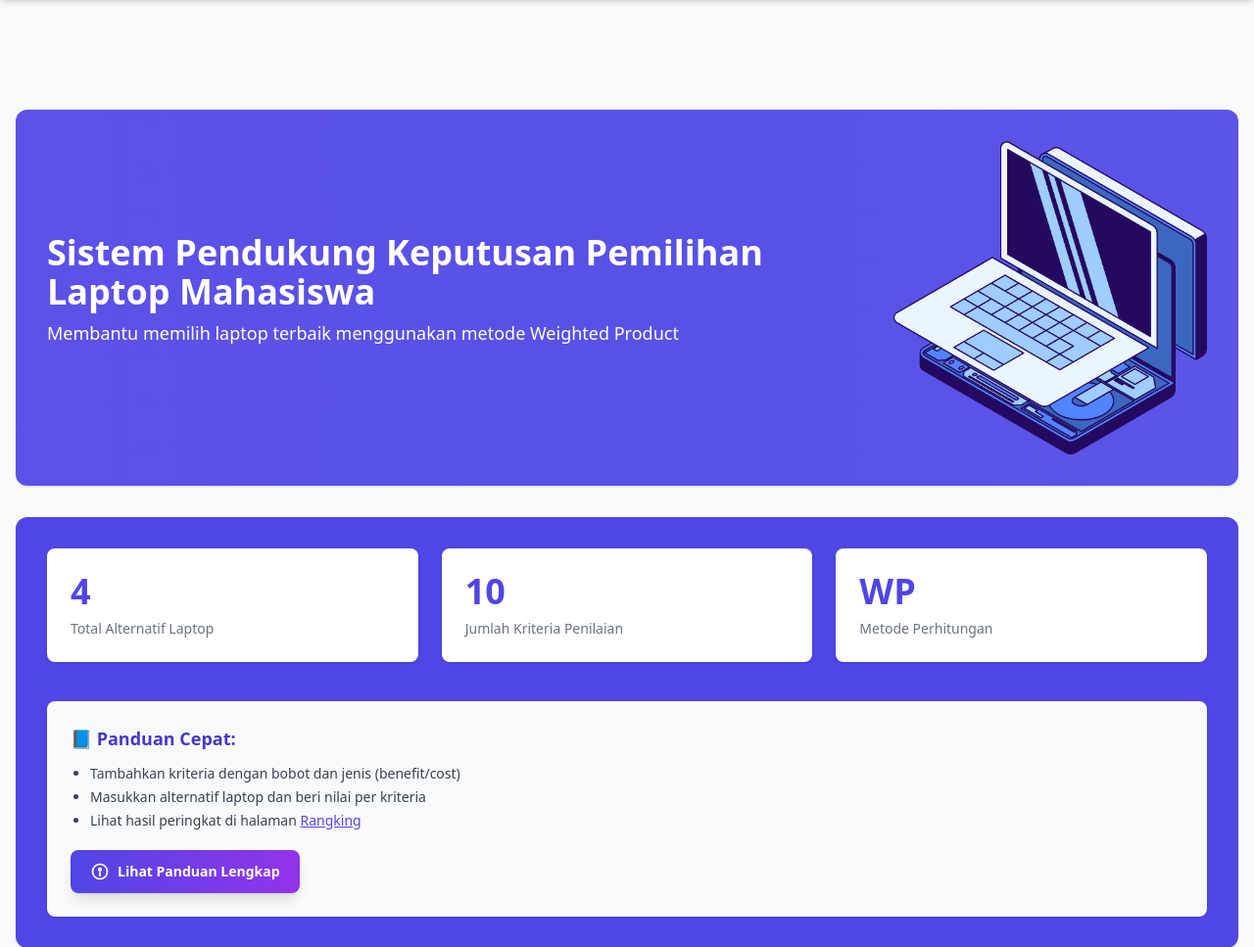
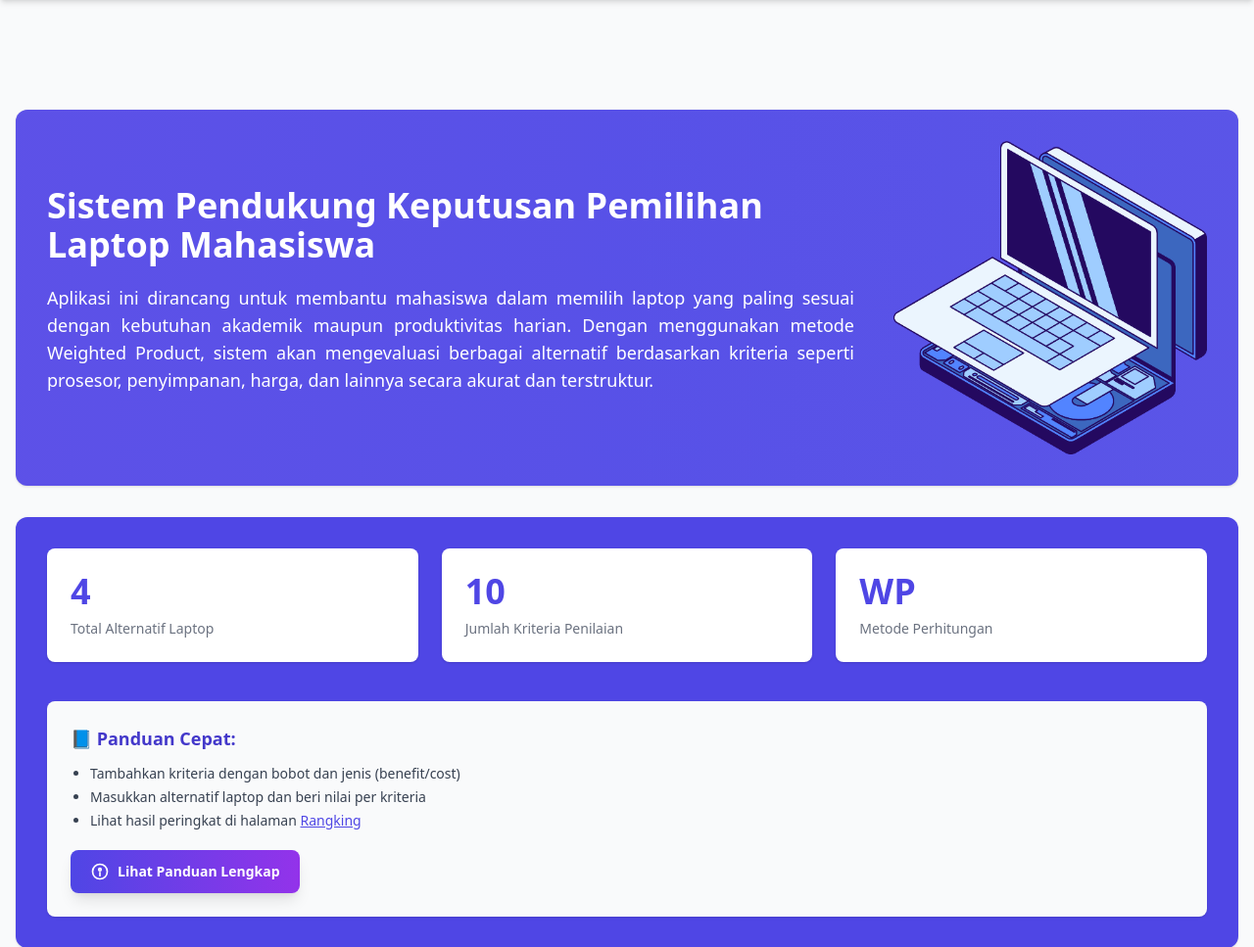
Before and after one commit to muhammadiqbalsaputra/Best-Laptop-App, a Flask app: page / in a window 1280 px wide. Shown: the part 72-1039 px from the top of the page at 98% size. Run offline with Flask 3, Linux system fonts and the light colour scheme; data comes from the database, SQL or seed files in the repository; some libraries are stand-ins or nearby versions.

Commit message:
update [dashboard]

```diff
--- a/templates/dashboard.html
+++ b/templates/dashboard.html
@@ -2,22 +2,28 @@
 {% block title %}Dashboard{% endblock %}
 
 {% block content %}
-
 <div class="bg-indigo-600 text-white p-8 rounded-xl shadow mb-8 relative overflow-hidden">
   <div class="flex flex-col lg:flex-row items-center justify-between z-10 relative">
     <div>
-      <h1 class="text-4xl font-bold mb-2">Sistem Pendukung Keputusan Pemilihan Laptop Mahasiswa</h1>
-      <p class="text-lg mb-4">Membantu memilih laptop terbaik menggunakan metode Weighted Product</p>
+      <h1 class="text-4xl font-bold mb-5">Sistem Pendukung Keputusan Pemilihan Laptop Mahasiswa</h1>
+      <p class="text-lg mb-4 text-justify pr-10">
+        Aplikasi ini dirancang untuk membantu mahasiswa dalam memilih laptop yang paling sesuai dengan kebutuhan
+        akademik maupun produktivitas harian. Dengan menggunakan metode Weighted Product, sistem akan mengevaluasi
+        berbagai alternatif berdasarkan kriteria seperti prosesor, penyimpanan, harga, dan lainnya secara akurat dan
+        terstruktur.
+      </p>
+
     </div>
     <img src="{{ url_for('static', filename='image/laptop2.png') }}" alt="Ilustrasi" class="w-64 lg:w-80">
   </div>
-  <div class="absolute inset-0 bg-gradient-to-r from-purple-300 via-indigo-300 to-blue-200 opacity-10 z-0 rounded-xl"></div>
+  <div class="absolute inset-0 bg-gradient-to-r from-purple-300 via-indigo-300 to-blue-200 opacity-10 z-0 rounded-xl">
+  </div>
 </div>
 
 
 <!-- Second Page -->
 <!-- Jumbotron -->
-<div class="bg-indigo-600 text-white p-8 rounded-xl shadow mb-8">
+<div class="bg-indigo-600 text-white p-8 rounded-xl shadow">
   <!-- <h1 class="text-3xl font-bold mb-2">Sistem Pendukung Keputusan Pemilihan Laptop Mahasiswa</h1>
   <p class="text-lg">Membantu memilih laptop terbaik menggunakan metode Weighted Product</p> -->
 
```
Lines whose indentation alone changed are shown as unchanged.
